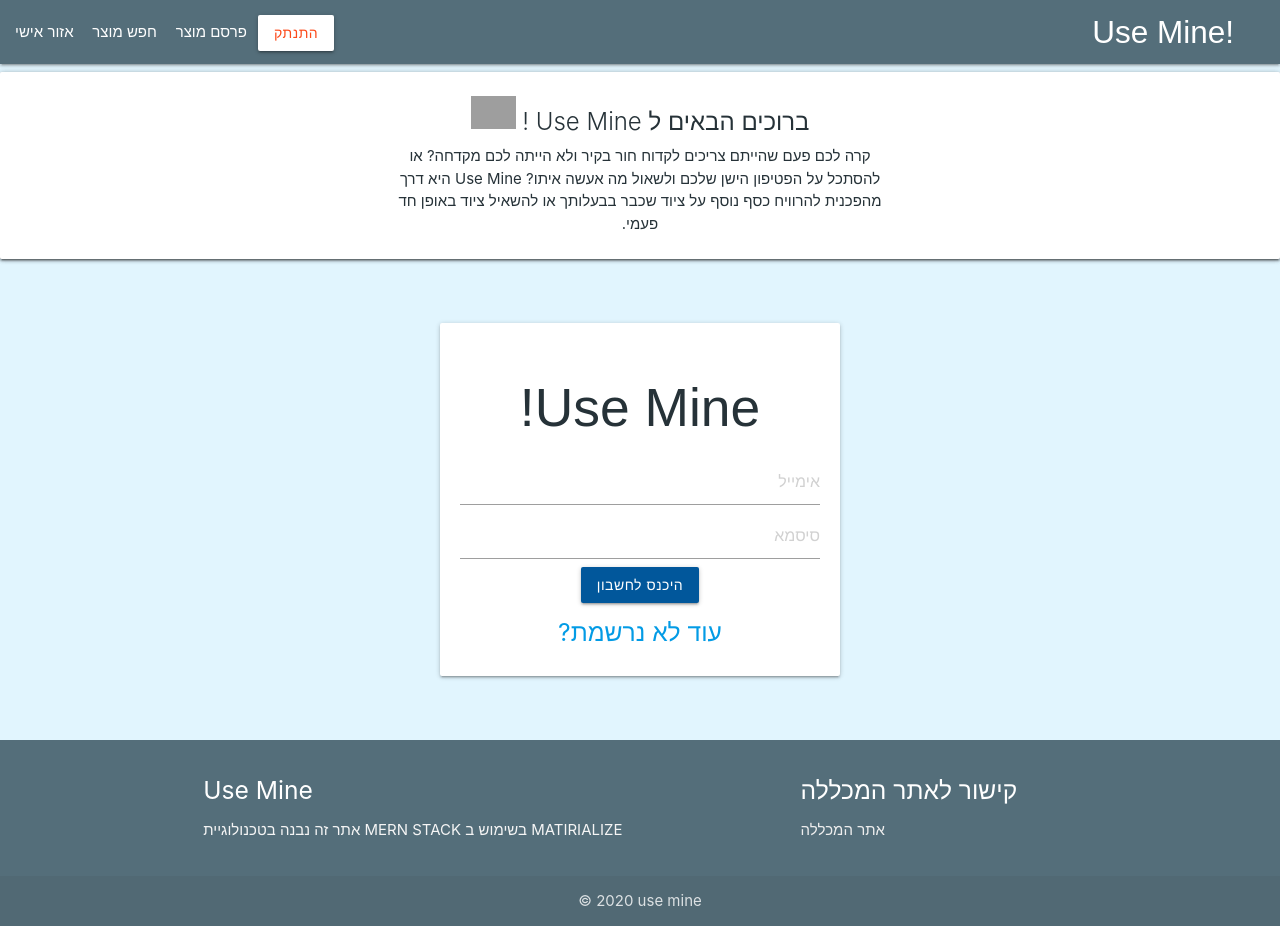
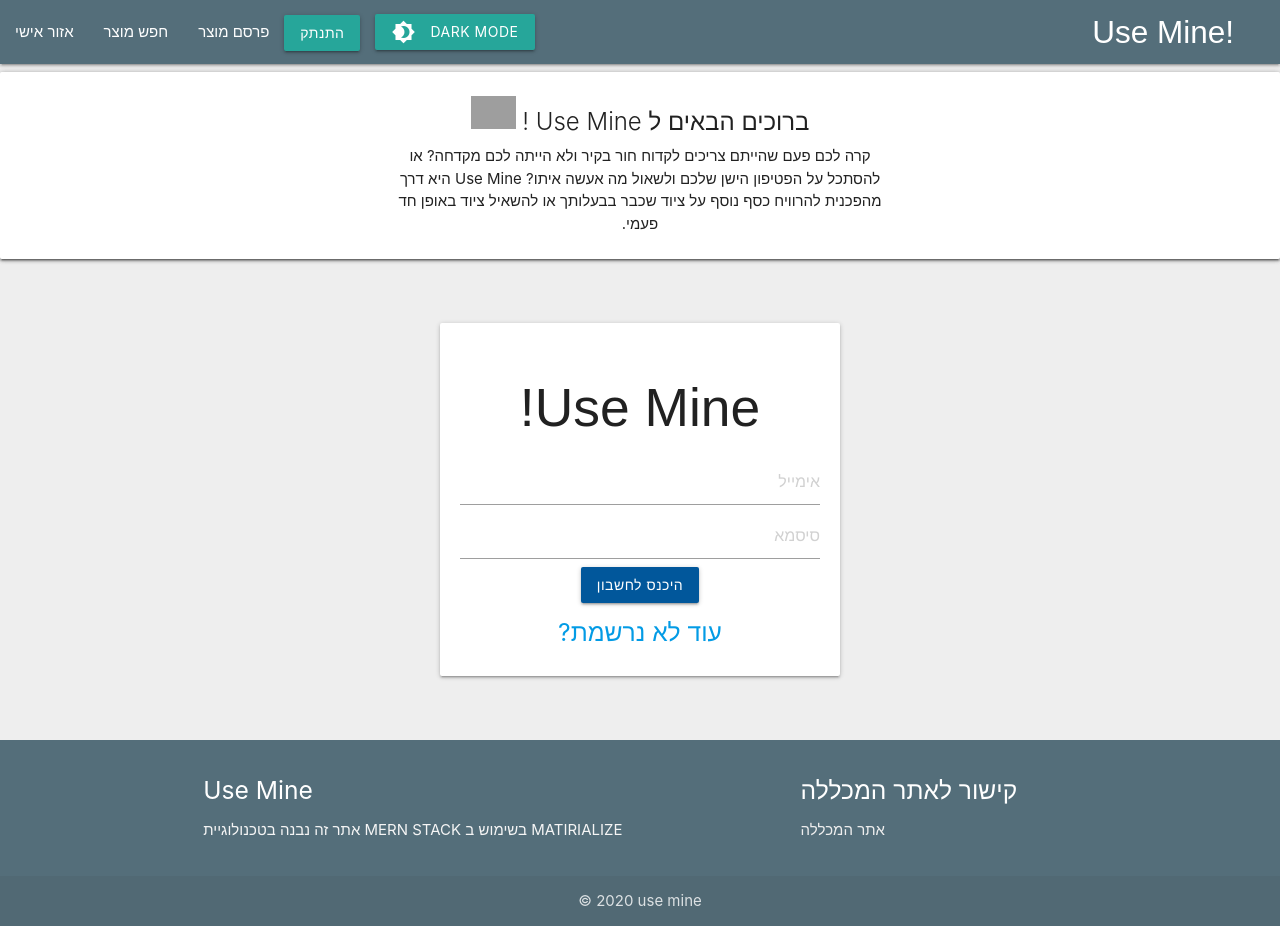
Before and after one commit to XOrRonX/use-mine, a React (Create React App) app in the folder client/: page /signin in a window 1280 px wide. Built offline with nearby package versions, Linux system fonts and the light colour scheme; sample sign-in values are in the browser's storage; grey boxes are pictures that could not be loaded; a web font is replaced by a local one.

Commit message:
implemented dark mode feature

```diff
--- a/client/src/App.css
+++ b/client/src/App.css
@@ -51,12 +51,12 @@ footer{
 }
 
 .header{
-  background-color: #fafafa;
+  /* background-color: #fafafa; */
   text-align: center;
 }
 
 .card{
-  color: #263238;
+  /* color: #263238; */
   direction: rtl;
 }
 
@@ -123,3 +123,7 @@ footer{
 .giphy {
   width: 20%;
 }
+
+li {
+  margin-right: "-3%";
+}
--- a/client/src/App.js
+++ b/client/src/App.js
@@ -3,6 +3,7 @@ import NavBar from "./components/Navbar";
 import Footer from "./components/Footer";
 import Header from "./components/Header";
 import "./App.css";
+import "./DarkMode.scss";
 import { BrowserRouter, Route, Switch, useHistory } from "react-router-dom";
 import Home from "./components/screens/Home";
 import Signin from "./components/screens/Signin";
--- /dev/null
+++ b/client/src/DarkMode.scss
@@ -0,0 +1,57 @@
+$transition-effects: color 1s ease, background-color 1s ease;
+
+body {
+	background-color: #eee;
+	transition: $transition-effects;
+	&.dark {
+		background-color: #202123;
+		color: #fff;
+		nav {
+			background-color: #26a69a;
+		}
+		.card {
+			background-color: rgba(255, 255, 255, 0.2);
+		}
+        .card.header {
+            background-color: #202123;
+        }
+        .card.panel {
+            background-color: rgba(255, 255, 255, 0.2);
+        }
+		.btn {
+			background-color: #ee6f73;
+		}
+        .tabs {
+            background-color: #202123;
+        }
+		.divider {
+			opacity: 0.2;
+		}
+		.sidenav {
+			background-color: #2d2d31;
+			li {
+				a {
+					&:not(.subheader) {
+						color: #89b2f5;
+						&:hover {
+							background-color: #3b4043;
+						}
+					}
+					&.subheader {
+						color: #9aa0a6;
+					}
+					.material-icons {
+						color: #9aa0a6;
+					}
+				}
+			}
+		}
+		.collection {
+			border: 1px solid rgba(255, 255, 255, 0.2);
+			.collection-item {
+				background-color: rgba(255, 255, 255, 0.2);
+				border-bottom: 1px solid rgba(255, 255, 255, 0.2);
+			}
+		}
+	}
+}
--- a/client/src/components/Header.js
+++ b/client/src/components/Header.js
@@ -5,7 +5,7 @@ const Header = () => {
     return (
             <div className="card header">
                 <div className="col s12 m6">
-                <div className="card white waves-light darken-4-text ">
+                <div className="card">
                     <div className="card-content main-header">
                     <span style={{direction:"rtl"}} className="card-title">ברוכים הבאים ל Use Mine ! <img style={{width:"45px"}} src="https://www2.multilizer.com/wp-content/uploads/2014/07/tool.jpg" alt="_blank" ></img></span>
                     <p className="headerText" style={{direction:"rtl"}}>
--- a/client/src/components/Navbar.js
+++ b/client/src/components/Navbar.js
@@ -6,32 +6,50 @@ import M from "materialize-css";
 const NavBar = () => {
   const searchModel = useRef(null);
   const [search, setSearch] = useState("");
-  const [postDetails, setPostDetails] = useState([])
+  const [darkToggle, setDarkToggle] = useState("");
+  const [postDetails, setPostDetails] = useState([]);
   const { state, dispatch } = useContext(UserContext);
   const history = useHistory();
   useEffect(() => {
+    setDarkToggle('brightness_4');
     let sidenav = document.querySelector(".sidenav");
     M.Sidenav.init(sidenav, {});
     M.Modal.init(searchModel.current);
   }, []);
+
+  const darkMode = () => {
+    if (darkToggle === 'brightness_4') {
+      setDarkToggle('brightness_high');
+    } else {
+      setDarkToggle('brightness_4');
+    }
+    localStorage.setItem(
+      "mode",
+      (localStorage.getItem("mode") || "dark") === "dark" ? "light" : "dark"
+    );
+    localStorage.getItem("mode") === "dark"
+      ? document.querySelector("body").classList.add("dark")
+      : document.querySelector("body").classList.remove("dark");
+  };
+
   const renderList = () => {
     if (state) {
       return [
-        <li style={{ marginRight: "-3%" }} key={1}>
+        <li  key={1}>
           <Link to="/profile">אזור אישי</Link>
         </li>,
-        <li style={{ marginRight: "-3%" }} key={2}>
+        <li  key={2}>
           <Link to="" data-target="modal1" className="modal-trigger">
             חפש מוצר
           </Link>
         </li>,
-        <li style={{ marginRight: "-3%" }} key={3}>
+        <li  key={3}>
           <Link to="/create">פרסם מוצר</Link>
         </li>,
-        <li style={{ marginRight: "-3%" }} key={4}>
+        <li  key={4}>
           <button
-            className="btn waves-effect white"
-            style={{ color: "#FC4A1A", margin: "7.5px" }}
+            className="btn waves-effect"
+
             onClick={() => {
               localStorage.clear();
               dispatch({ type: "CLEAR" });
@@ -41,36 +59,60 @@ const NavBar = () => {
             התנתק
           </button>
         </li>,
+        <li>
+
+          <a
+            id="dark-toggle"
+            class="btn dark-toggle"
+            onClick={() => {
+              darkMode();
+            }}
+            title="Dark/light"
+          >
+            <i class="material-icons left">{darkToggle}</i>Dark Mode</a>
+        </li>,
       ];
     } else {
       return [
-        <li style={{ marginRight: "-3%" }} key={4}>
+        <li key={4}>
           <Link to="/signin">כניסה לחשבון</Link>
         </li>,
-        <li style={{ marginRight: "-3%" }} key={5}>
+        <li key={5}>
           <Link to="/signup">הירשם</Link>
         </li>,
+        <li>
+
+        <a
+          id="dark-toggle"
+          class="btn dark-toggle"
+          onClick={() => {
+            darkMode();
+          }}
+          title="Dark/light"
+        >
+          <i class="material-icons left">{darkToggle}</i>Dark Mode</a>
+      </li>
       ];
     }
   };
 
-
-  const fetchPosts = (query) =>{
-    setSearch(query)
-    fetch('/search-post',{
+  const fetchPosts = (query) => {
+    setSearch(query);
+    fetch("/search-post", {
       method: "post",
       headers: {
-        "Content-Type": "application/json"
+        "Content-Type": "application/json",
       },
       body: JSON.stringify({
-        query
+        query,
+      }),
     })
-    }).then(res=>res.json())
-    .then(result=>{
-      setPostDetails(result.post)
-      console.log(result)
-    })
-  }
+      .then((res) => res.json())
+      .then((result) => {
+        setPostDetails(result.post);
+        console.log(result);
+      });
+  };
 
   return (
     <nav>
@@ -107,8 +149,14 @@ const NavBar = () => {
             onChange={(e) => fetchPosts(e.target.value)}
           />
           <div className="collection">
-            {postDetails.map(item=>{
-              return <Link key={item._id} className="collection-items" to={'/profile/'+item.postedBy}><img
+            {postDetails.map((item) => {
+              return (
+                <Link
+                  key={item._id}
+                  className="collection-items"
+                  to={"/profile/" + item.postedBy}
+                >
+                  <img
                     style={{
                       width: "80px",
                       height: "80px",
@@ -118,12 +166,20 @@ const NavBar = () => {
                     src={item.photo}
                     alt=""
                     className="circle"
-            /><a href="#!" className="collection-item">{item.title}</a></Link>
+                  />
+                  <a href="#!" className="collection-item">
+                    {item.title}
+                  </a>
+                </Link>
+              );
             })}
           </div>
         </div>
         <div className="modal-footer">
-          <button className="modal-close waves-effect waves-green btn-flat" onClick={()=>setSearch('')}>
+          <button
+            className="modal-close waves-effect waves-green btn-flat"
+            onClick={() => setSearch("")}
+          >
             סגור
           </button>
         </div>
--- a/client/src/components/screens/Profile.js
+++ b/client/src/components/screens/Profile.js
@@ -207,7 +207,7 @@ const Profile = () => {
                   />
                 </div>
                 <div className="card-content">
-                  <span className="card-title activator grey-text text-darken-4">
+                  <span className="card-title activator">
                     {item.title}
                     <i className="material-icons right">more_vert</i>
                   </span>
@@ -216,7 +216,7 @@ const Profile = () => {
                   </p>
                 </div>
                 <div className="card-reveal">
-                  <span className="card-title grey-text text-darken-4">
+                  <span className="card-title">
                     {item.title}
                     <i className="material-icons right">close</i>
                   </span>
```
Also changed, not shown: client/src/components/screens/Home.js (line endings or trailing spaces), 2 other files (tests, documents, lock files or other folders). Lines whose indentation alone changed are shown as unchanged.
